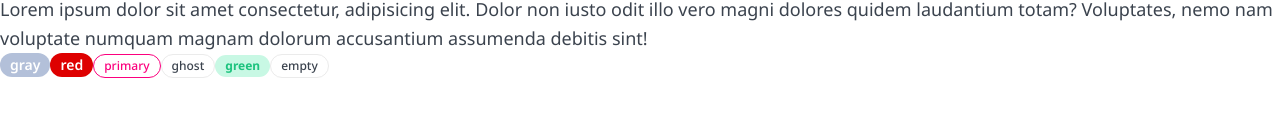
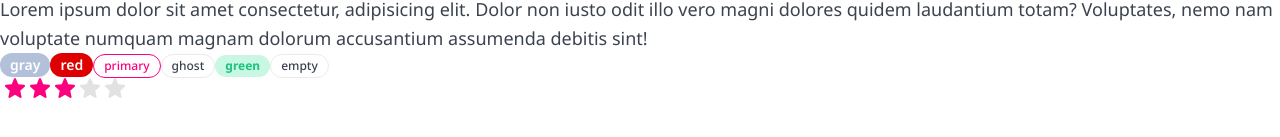
Before and after one commit to 4iklins/borTop, a Next.js app: page / in a window 1280 px wide. Shown: the part 231-368 px from the top of the page. Built offline with nearby package versions, Linux system fonts and the light colour scheme.

Commit message:
add rating component

```diff
--- /dev/null
+++ b/pages/components/Rating/Rating.module.css
@@ -0,0 +1,10 @@
+.star {
+	box-sizing: border-box;
+	display: inline-block;
+	margin-left: 5px;
+	cursor: pointer;
+}
+
+.filled {
+	fill: var(--primary);
+}
--- /dev/null
+++ b/pages/components/Rating/Rating.tsx
@@ -0,0 +1,31 @@
+import { RatingProps } from "./Rating.props";
+import styles from "./Rating.module.css";
+import cn from "classnames";
+import { useEffect, useState } from 'react';
+import StarIcon from './star.svg';
+
+export const Rating = ({ rating, isEditable = false, setRating, ...props }: RatingProps): JSX.Element => {
+
+  const [ratingArray, setRatingArray] = useState<JSX.Element[]>(new Array(5).fill(<></>));
+
+  useEffect(() => {
+    constructRating(rating);
+  }, [rating]);
+
+  const constructRating = (currentRating: number) => {
+    const updatedArray = ratingArray.map((item: JSX.Element, i: number) => {
+      return <StarIcon className={cn(styles.star, {
+        [styles.filled]: i < currentRating
+      })}
+      />;
+    });
+    setRatingArray(updatedArray);
+  };
+
+
+  return (
+    <div {...props}>
+      {ratingArray.map((star, i) => <span key={i}>{star}</span>)}
+    </div>
+  );
+};
--- a/pages/components/Tag/Tag.module.css
+++ b/pages/components/Tag/Tag.module.css
@@ -15,32 +15,32 @@
 }
 
 .primary {
+	font-weight: 500;
 	color: var(--primary);
 	border: 1px solid var(--primary);
-	font-weight: 500;
 }
 
 .ghost {
+	font-weight: 500;
 	border: 1px solid var(--light-gray);
-	font-weight: 500;
 }
 
 .grey {
+	font-weight: 600;
 	color: var(--white);
 	background-color: #B3C0D9;
-	font-weight: 600;
 }
 
 .red {
+	font-weight: 600;
 	color: var(--white);
 	background-color: #DE0000;
-	font-weight: 600;
 }
 
 .green {
+	font-weight: 700;
 	color: var(--green);
 	background-color: var(--light-green);
-	font-weight: 700;
 }
 
 .href {
--- a/pages/components/index.ts
+++ b/pages/components/index.ts
@@ -3,3 +3,4 @@ export { Htag } from './Htag/Htag';
 export { Button } from './Button/Button';
 export { Ptag } from './Ptag/Ptag';
 export { Tag } from './Tag/Tag';
+export { Rating } from './Rating/Rating';
--- a/pages/index.tsx
+++ b/pages/index.tsx
@@ -1,4 +1,4 @@
-import { Button, Htag, Ptag, Tag } from "./components";
+import { Button, Htag, Ptag, Tag, Rating } from "./components";
 
 
 export default function Home() {
@@ -20,6 +20,7 @@ export default function Home() {
       <Tag size='small' color='ghost'>ghost</Tag>
       <Tag size='small' color='green'>green</Tag>
       <Tag>empty</Tag>
+      <Rating rating={3} />
     </>
   );
 }
```
Also changed, not shown: pages/components/Rating/Rating.props.ts (added, +7 -0 lines), pages/components/Rating/star.svg (added).
